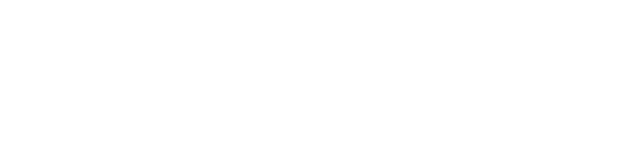
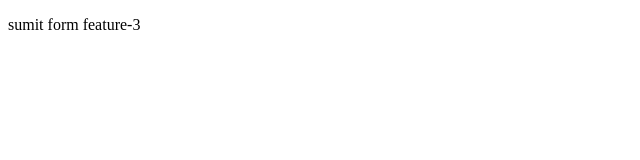
Before and after one commit to sumitbansode360/git_demo, a plain HTML site: page hijk.html in a window 1280 px wide. Shown: the whole page, without its empty margins (0-640 px from the left). Drawn offline with Linux system fonts and the light colour scheme.

Commit message:
add conte to feature

```diff
--- a/hijk.html
+++ b/hijk.html
@@ -6,6 +6,6 @@
     <title>Document</title>
 </head>
 <body>
-
+    <p>sumit form feature-3 </p>
 </body>
 </html>
```
